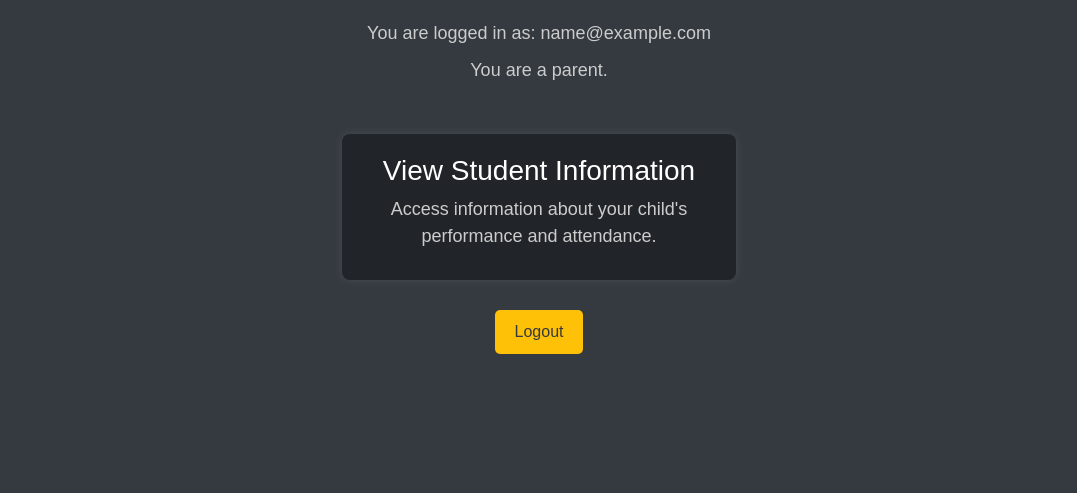
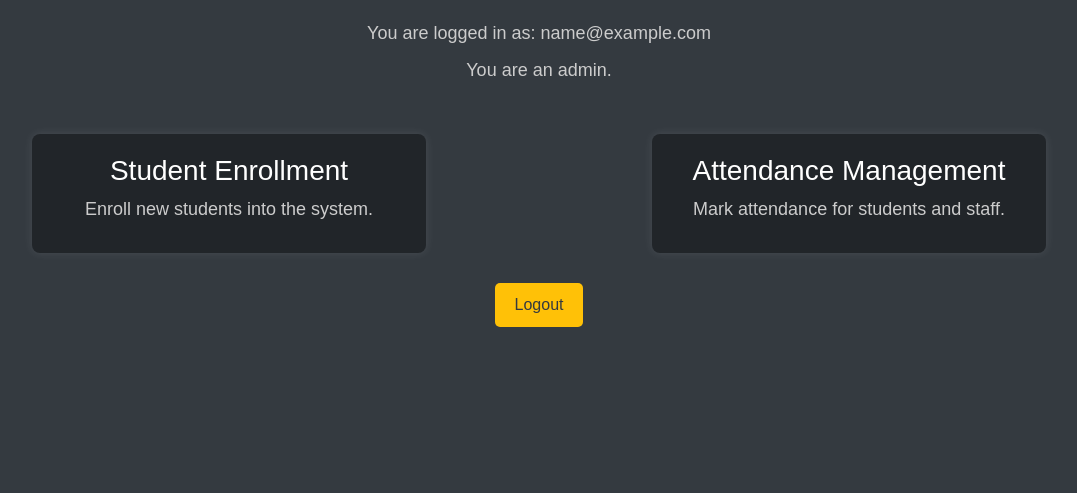
Before and after one commit to mzaheen610/school-management-system, a Django app: page / in a window 1280 px wide. Shown: the part 133-626 px from the top of the page, without its empty margins (101-1178 px from the left). Run offline with Django 3.2, Linux system fonts and the light colour scheme; a user stored in the database is signed in; tables that the repository leaves empty hold one stand-in row (values such as "Sample post").

Commit message:
Corrected user model to distinguish school staff and admin staff.

```diff
--- a/app/core/models.py
+++ b/app/core/models.py
@@ -46,7 +46,7 @@
     email = models.EmailField(max_length=255, unique=True)
     password = models.CharField(max_length=255, unique=False)
     is_staff = models.BooleanField(default=False)
-    is_admin = models.BooleanField(default=False)
+    is_school_staff = models.BooleanField(default=False)
     is_parent = models.BooleanField(default=False)
     is_active = models.BooleanField(default=True)
 
@@ -68,7 +68,7 @@
     user = models.OneToOneField(User, on_delete=models.CASCADE, null=True, blank=True)
 
     def save(self, *args, **kwargs):
-        """Overriding default save to create parent user."""
+        """Overriding default save method to auto create user for student's parent."""
         parent_email = self.email
         password = self.name
         user_model = get_user_model()
--- a/app/user/templates/index.html
+++ b/app/user/templates/index.html
@@ -86,20 +86,12 @@
     </header>
 
     <section>
+
         {% if request.user.is_authenticated %}
             <p>You are logged in as: {{ request.user.email }}</p>
-            {% if request.user.is_parent %}
-                <p>You are a parent.</p>
-                <!-- Display features for parents -->
-                <div class="features">
-                    <div class="feature">
-                        <h3>View Student Information</h3>
-                        <p>Access information about your child's performance and attendance.</p>
-                    </div>
-                </div>
-            {% elif request.user.is_staff %}
-                <p>You are a staff member.</p>
-                <!-- Display features for staff -->
+            {% if request.user.is_staff %}
+            <p>You are an admin.</p>
+            <!-- Display features for the admins -->
             <div class="features">
                 <div class="feature">
                     <h3>Student Enrollment</h3>
@@ -110,9 +102,10 @@
                     <p>Mark attendance for students and staff.</p>
                 </div>
             </div>
-            {% elif request.user.is_admin %}
-                <p>You are an admin.</p>
-                <!-- Display features for admins -->
+
+            {% elif request.user.is_school_staff %}
+                <p>You are a staff member.</p>
+                <!-- Display features for a school staff member -->
                 <div class="features">
                     <div class="feature">
                         <h3>Student and Staff Management</h3>
@@ -123,6 +116,16 @@
                         <p>Efficiently organize and manage class schedules.</p>
                     </div>
                 </div>
+            {% elif request.user.is_parent %}
+                <p>You are a parent.</p>
+                <!-- Display features for parents -->
+                <div class="features">
+                    <div class="feature">
+                        <h3>View Student Information</h3>
+                        <p>Access information about your child's performance and attendance.</p>
+                    </div>
+                </div>
+
             {% endif %}
             <a class="cta-button" href="{% url 'logout' %}">Logout</a>
         {% else %}
```
Also changed, not shown: app/core/admin.py (+4 -4 lines), app/core/migrations/0004_rename_is_admin_user_is_school_staff.py (added). Lines whose indentation alone changed are shown as unchanged.
